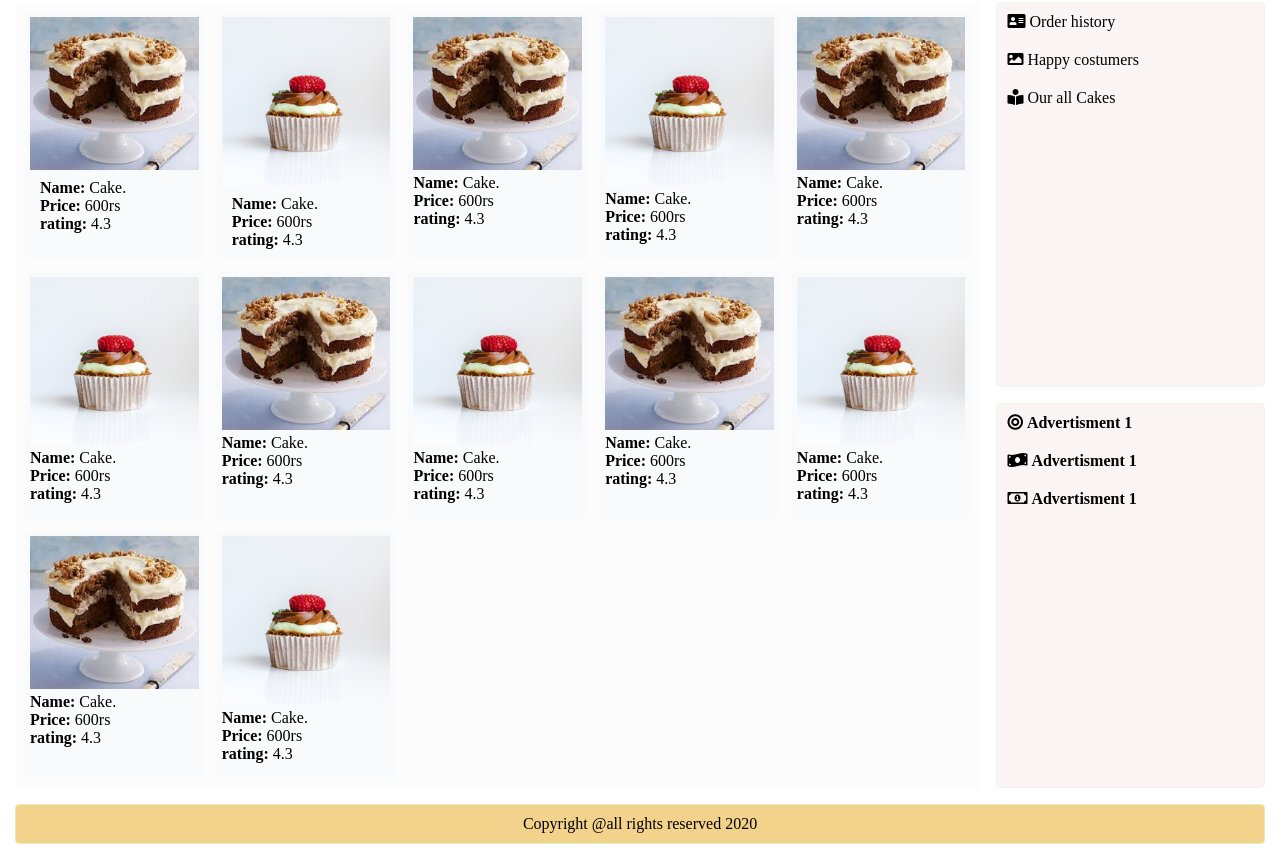
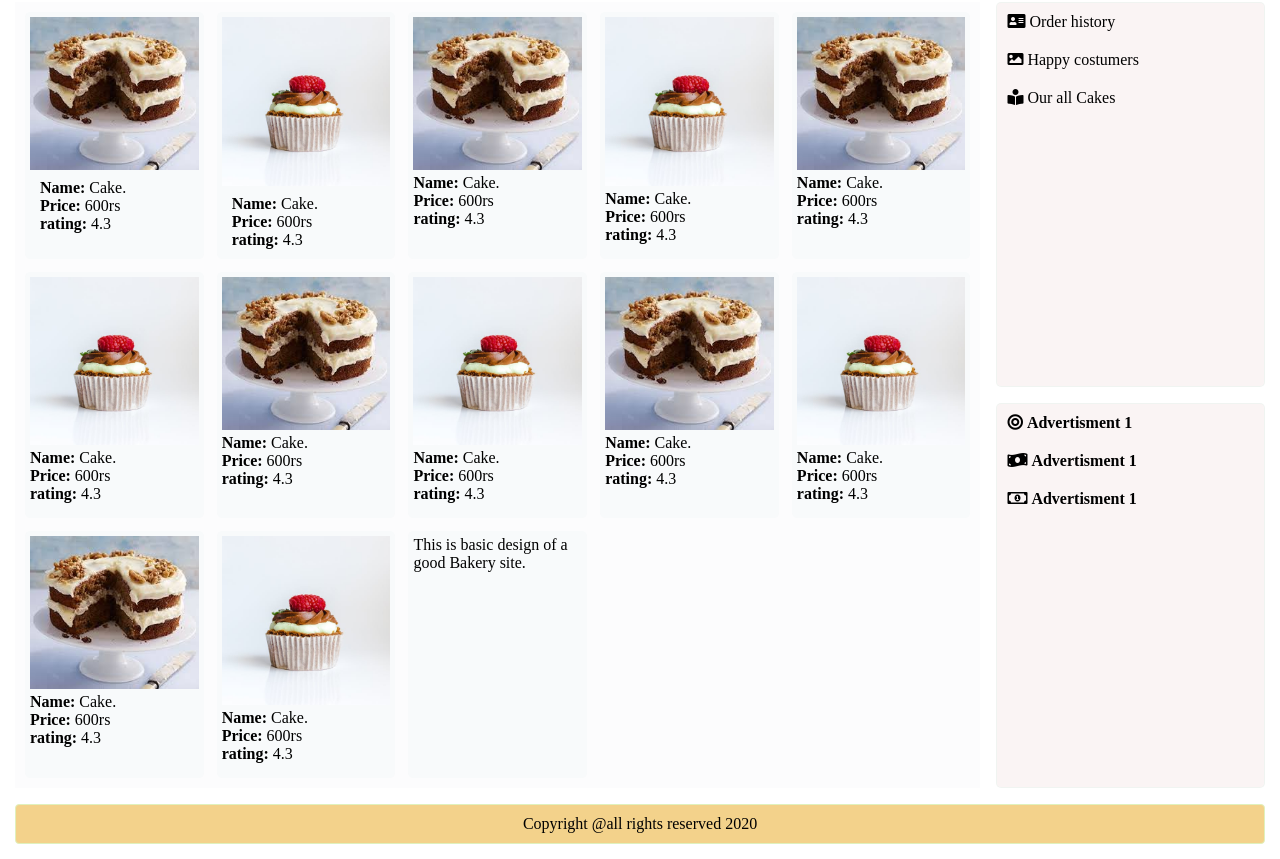
Before and after one commit to ujjwalpandeyjava/BakeryStore, a plain HTML site: page index.html in a window 1280 px wide. Shown: the part 91-950 px from the top of the page. Drawn offline with Linux system fonts and the light colour scheme.

Commit message:
site purpose added

```diff
--- a/index.html
+++ b/index.html
@@ -128,6 +128,10 @@
                     </p>
                 </div>
             </div>
+            <div class="cakes">
+                <div>This is basic design of a good Bakery site.
+                </div>
+            </div>
         </section>
         <aside id="aside1">
             <div class="box1 boxCheck">
```
